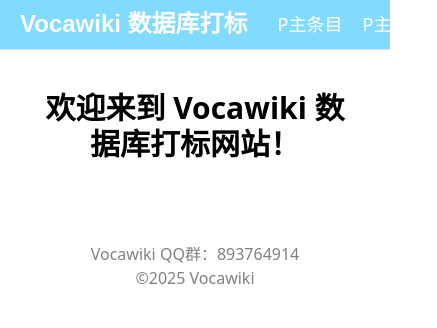
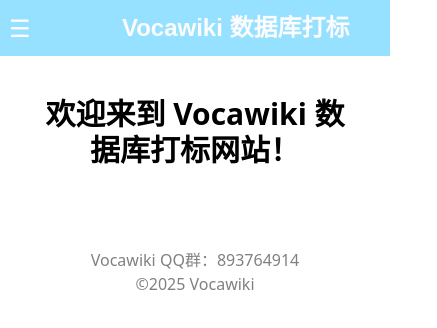
Before and after one commit to SnowDream39/vocawiki-db-frontend, a Vue app: page / in a window 390 px wide. Shown: the top 328 px of the page, 437 px wide, since content can reach past the window. Built offline with nearby package versions, Linux system fonts and the light colour scheme.

Commit message:
更新header，增加搜索size选择

```diff
--- a/components.d.ts
+++ b/components.d.ts
@@ -8,10 +8,13 @@
 /* prettier-ignore */
 declare module 'vue' {
   export interface GlobalComponents {
+    ElDrawer: typeof import('element-plus/es')['ElDrawer']
     ElMenu: typeof import('element-plus/es')['ElMenu']
     ElMenuItem: typeof import('element-plus/es')['ElMenuItem']
     Footer: typeof import('./src/components/Footer.vue')['default']
-    Header: typeof import('./src/components/Header.vue')['default']
+    Header: typeof import('./src/components/header/Header.vue')['default']
+    HeaderDrawer: typeof import('./src/components/header/HeaderDrawer.vue')['default']
+    HeaderMenu: typeof import('./src/components/header/HeaderMenu.vue')['default']
     ProducerCard: typeof import('./src/components/ProducerCard.vue')['default']
     ProducerSearchLine: typeof import('./src/components/ProducerSearchLine.vue')['default']
     ProducerSongSelect: typeof import('./src/components/ProducerSongSelect.vue')['default']
--- a/src/App.vue
+++ b/src/App.vue
@@ -12,6 +12,6 @@
 import { ElConfigProvider } from 'element-plus'
 import zhCn from 'element-plus/es/locale/lang/zh-cn'
 import { RouterView } from 'vue-router';
-import Header from './components/Header.vue';
+import Header from './components/header/Header.vue';
 import Footer from './components/Footer.vue';
 </script>
--- a/src/components/ProducerSongSelect.vue
+++ b/src/components/ProducerSongSelect.vue
@@ -1,5 +1,6 @@
 <template>
-  <div class="w-[500px] overflow-hidden flex flex-row flex-nowrap p-2 border-1 border-black dark:border-white">
+  <div
+    class=" w-[90%] sm:w-[500px] overflow-hidden flex flex-row flex-nowrap p-2 border-1 border-black dark:border-white">
 
     <div name="left" class="w-28 h-21">
       <a :href="`https://vocadb.net/S/${song.id}`" target="_blank">
@@ -14,7 +15,9 @@
       </div>
       <div>{{ song.artistString }}</div>
       <div class="flex flex-row flex-nowrap items-center space-x-2">
-        <img v-for="pv of song.pvs" :src="icons[pv.service as keyof typeof icons]" class="h-6"></img>
+        <a v-for="pv of song.pvs" :href="pv.url" target="_blank">
+          <img :src="icons[pv.service as keyof typeof icons]" class="h-6"></img>
+        </a>
       </div>
     </div>
     <div name="right" class="flex justify-center items-center">
--- /dev/null
+++ b/src/components/header/Header.vue
@@ -0,0 +1,30 @@
+<template>
+  <HeaderMenu v-if="isDesktop" />
+  <HeaderDrawer v-else />
+
+</template>
+
+<script setup lang="ts">
+import { onMounted, ref } from 'vue';
+import HeaderMenu from './HeaderMenu.vue';
+import HeaderDrawer from './HeaderDrawer.vue';
+
+const isDesktop = ref(window.innerWidth > 768)
+
+onMounted(() => {
+
+  window.addEventListener('resize', () => {
+    const width = window.innerWidth
+
+    // 你可以在这里执行你想要的逻辑
+    if (width <= 768) {
+      isDesktop.value = false
+    } else {
+      isDesktop.value = true
+    }
+  })
+
+})
+
+
+</script>
--- /dev/null
+++ b/src/components/header/HeaderDrawer.vue
@@ -0,0 +1,228 @@
+<template>
+  <header>
+    <nav>
+      <span @click="router.push('/')" id="logoheader"><span>Vocawiki 数据库打标</span></span>
+      <span @click="logoClicked" id="menu-button">
+        ☰
+      </span>
+    </nav>
+  </header>
+  <el-drawer direction="ltr" v-model="asideVisible" :with-header="false"
+    style="background: rgba(255,255,255,0.2);backdrop-filter: blur(12px);">
+    <aside>
+      <ul>
+        <li @click="jump('/producer')">P主条目</li>
+        <li @click="jump('/psong')">P主歌曲</li>
+      </ul>
+    </aside>
+  </el-drawer>
+
+</template>
+
+<script setup lang="ts">
+import { ref } from 'vue';
+import router from '../../router/index.ts'
+
+const asideVisible = ref(false)
+
+function logoClicked() {
+  asideVisible.value = !asideVisible.value
+}
+
+function jump(address: string) {
+  router.push(address)
+  asideVisible.value = false
+}
+
+</script>
+
+<style scoped>
+header {
+  top: 0;
+  left: 0;
+  z-index: 1000;
+  width: 100%;
+  background-color: rgba(255, 255, 255, 0.9);
+  /* 调整透明度，增加背景亮度 */
+  display: flex;
+  flex-direction: column;
+  justify-content: center;
+  text-align: center;
+}
+
+nav {
+  display: inline flex;
+  flex-direction: row;
+  justify-content: center;
+  align-items: center;
+  background-color: rgba(46, 196, 255, 0.6);
+  /* 主背景色 */
+  backdrop-filter: blur(8px);
+
+  #logoheader {
+    font-family: 'Arial', sans-serif;
+    /* 使用现代无衬线字体 */
+    font-size: 24px;
+    font-weight: bold;
+    color: #fcfcfc;
+    padding: 10px 20px;
+    /* 内边距 */
+    display: inline flex;
+    height: 50px;
+    padding: 0px 10px;
+
+    flex-direction: row;
+    align-items: center;
+    gap: 10px;
+
+
+    img {
+      height: 40px;
+    }
+  }
+}
+
+nav ul {
+  margin: 0;
+  padding: 0;
+  list-style: none;
+  display: inline flex;
+  justify-content: center;
+  font-size: 18px;
+  /* 调整字体大小 */
+  color: white;
+  overflow: hidden;
+  /* 确保子元素不超出圆角区域 */
+  position: relative;
+  padding-right: 50px;
+
+  li {
+    padding: 15px 15px;
+    cursor: pointer;
+    /* 鼠标样式 */
+    border-radius: 10px;
+    /* 每个导航项的圆角 */
+    transition: background-color 0.3s ease, transform 0.3s ease;
+    /* 添加平滑过渡 */
+
+    img {
+      height: 30px;
+    }
+  }
+
+  li:hover {
+    background-color: rgba(255, 255, 255, 0.2);
+    /* 悬停时背景色变化 */
+    transform: scale(1.03);
+    /* 悬停时放大效果 */
+  }
+
+  li a {
+    text-decoration: none;
+    color: white;
+    font-weight: 500;
+    /* 调整字体粗细 */
+  }
+}
+
+:global(.el-drawer) {
+  background-color: #80ceff;
+}
+
+aside ul {
+  padding: 0;
+  display: flex;
+  flex-direction: column;
+  justify-content: center;
+  list-style: none;
+  font-size: 18px;
+  color: white;
+
+
+  li {
+    padding: 10px 10px;
+    border-radius: 10px;
+    cursor: pointer;
+    transition: background-color 0.3s ease, transform 0.3s ease;
+    /* 添加平滑过渡 */
+  }
+
+  li:hover {
+    background-color: #b9b9b9;
+    /* 悬停时背景色变化 */
+    transform: scale(1.03);
+  }
+
+  li a {
+    text-decoration: none;
+    color: white;
+  }
+}
+
+#search-vpoll {
+  position: absolute;
+  right: 0;
+  top: 50%;
+  transform: translateY(-50%);
+  display: flex;
+  align-items: center;
+  gap: 5px;
+  padding: 15px 15px;
+
+  .el-icon {
+    color: #ffffff;
+    font-size: 18px;
+  }
+}
+
+
+nav {
+  display: inline flex;
+  flex-direction: row;
+  justify-content: center;
+  align-items: center;
+  background-color: rgba(46, 196, 255, 0.5);
+  /* 主背景色 */
+  backdrop-filter: blur(12px);
+}
+
+nav li:not(#logoheader) {
+  display: none;
+}
+
+#logoheader {
+  display: block;
+  align-items: center;
+  margin: 0 auto;
+  font-family: 'Arial', sans-serif;
+  /* 使用现代无衬线字体 */
+  font-size: 25px;
+  font-weight: bold;
+  color: #fcfcfc;
+  padding: 10px 10px;
+  /* 内边距 */
+  transform: translateX(20px);
+}
+
+#menu-button {
+  color: #ffffff;
+  font-size: 24px;
+  margin-left: 5px;
+  /* 安全边距 */
+  order: -1;
+  /* 强制最左侧 */
+  transform: translateX(-1px);
+  /* 微调对齐 */
+  margin: 10px;
+}
+
+#search-mobile {
+  color: #ffffff;
+  margin-left: 5px;
+  /* 安全边距 */
+  order: 1;
+  /* 强制最左侧 */
+  transform: translateX(-5px);
+  /* 微调对齐 */
+}
+</style>
--- a/src/views/PSongView.vue
+++ b/src/views/PSongView.vue
@@ -9,20 +9,20 @@
     <PSongSearchLine v-for="(song, index) of songs" :producerId="producerId" :song="song" :key="song.id" />
   </div>
   <div class="flex flex-row justify-center">
-    <el-pagination layout="prev, pager, next, total" v-model:current-page="page" :page-size="size" :total="total"
-      @change="search" />
+    <el-pagination layout="sizes, prev, pager, next, total" v-model:current-page="page" v-model:page-size="size"
+      :total="total" @change="search" :page-sizes="[10, 20, 50, 100]" />
   </div>
 </template>
 
 <script setup lang="ts">
 import { ElInput, ElText, ElPagination } from 'element-plus';
-import { computed, onMounted, ref, watch } from 'vue';
+import { onMounted, ref, watch } from 'vue';
 import { searchSongsByArtist } from '@/utils/vocadb';
 import PSongSearchLine from '@/components/ProducerSongSelect.vue';
 import { getProducerId } from '@/utils/vocawiki';
 
 const songs = ref<any>()
-const page = ref<number>(1)
+const page = ref<number>()
 const size = ref<number>(10)
 const total = ref<number>(0)
 const entry = ref<string>('海茶')
@@ -34,6 +34,7 @@
   const data2 = await searchSongsByArtist(producerId.value, page.value, size.value);
   songs.value = data2.items
   total.value = data2.totalCount
+  console.log(data2)
 }
 
 onMounted(search)
```
Also changed, not shown: src/components/header/HeaderMenu.vue (renamed from src/components/Header.vue).
